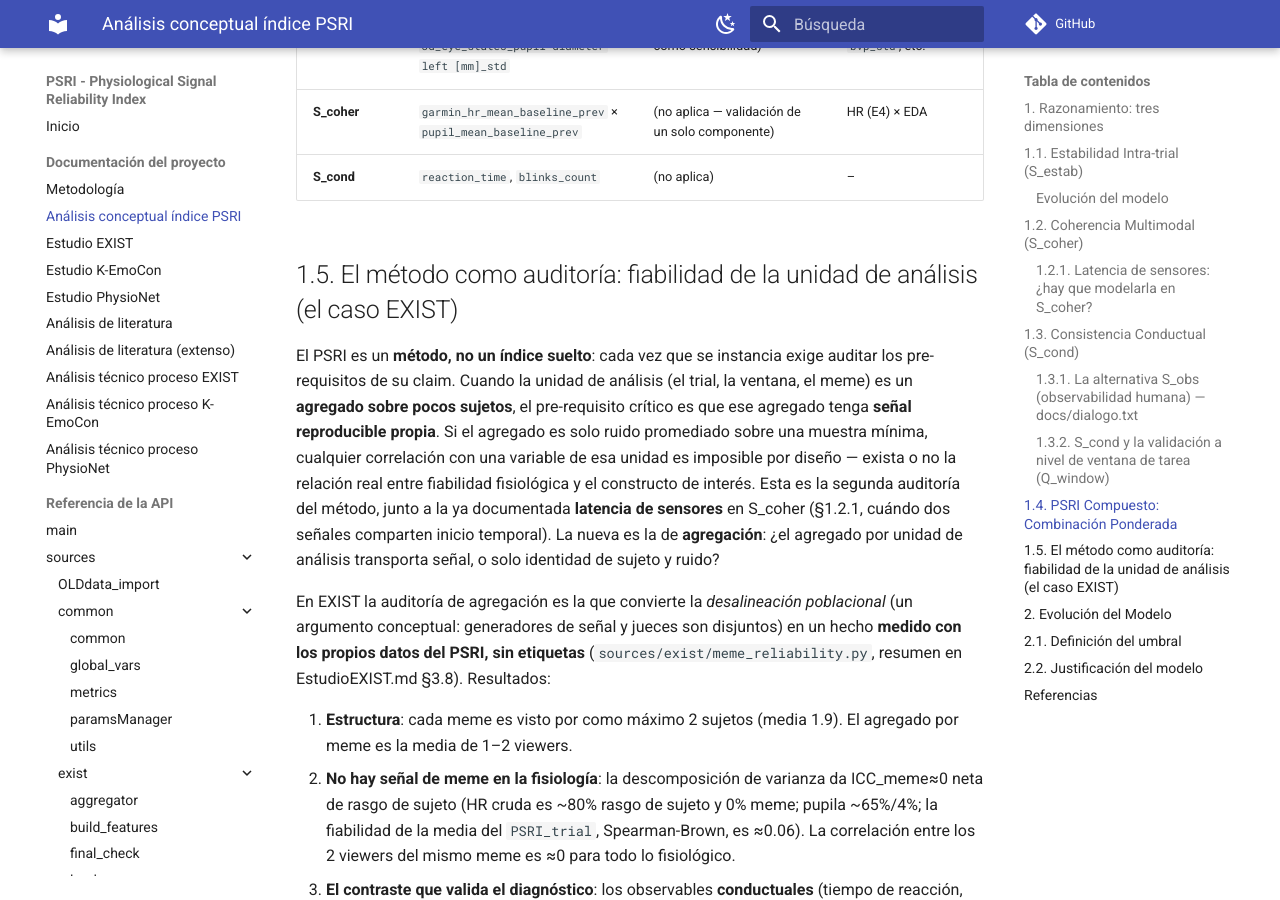
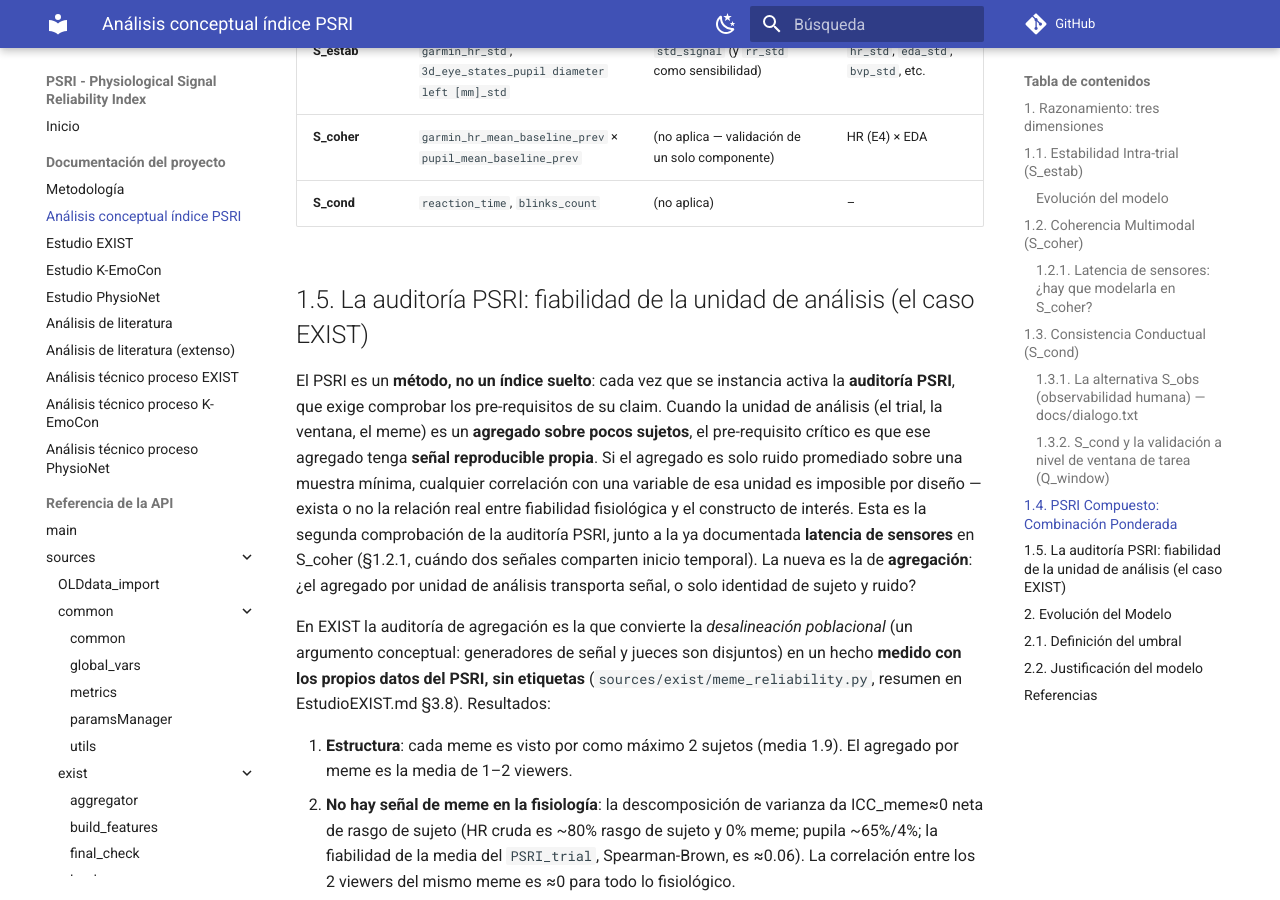
Before and after one commit to enriquegarciaarias/PSRI_Audit, an MkDocs documentation site: the page built from docs/conceptual_psri.md, in a window 1280 px wide and 900 px high, scrolled down 13282 px. Built offline with MkDocs 1.6.1 and Material for MkDocs 9.7.7, drawn with Linux system fonts in a browser that asks for light colours; comment, search, counter and statistics services are not loaded; some of the changed text lies outside the part shown.

Commit message:
Rename audit framework to PSRI audit

```diff
--- a/docs/conceptual_psri.md
+++ b/docs/conceptual_psri.md
@@ -160,7 +160,7 @@ La cuestión empírica (¿existe un desfase sistemático sin corregir?) se valid
 - **El efecto confirmatorio de S_coher es robusto a la latencia plausible.** El pico de la asociación within-de-sujeto S_coher↔desacuerdo está en el lag 0 y sobrevive desplazamientos de ±1 ventana (±5 s), decayendo solo a ±2-3.
 - **El riesgo real es cross-device.** Las señales NeuroSky/Polar empiezan 0-396 s después del E4 (mediana ~112 s): cualquier par S_coher *entre dispositivos* exige verificar la alineación (cross-correlación o grid-check) antes de interpretar la coherencia. Es el caso de EXIST (HR Garmin × pupilómetro), donde esta verificación es parte del protocolo de integración.
 
-Lectura conceptual: **modelar la latencia no es un requisito universal del índice, sino una verificación obligatoria por pares de sensores** — automática cuando el par comparte reloj (K-EmoCon HR-EDA), y explícita cuando los sistemas provienen de dispositivos independientes. El diagnóstico queda como herramienta reutilizable para auditar cualquier nueva instanciación de S_coher, no como una corrección aplicada a los resultados actuales.
+Lectura conceptual: **modelar la latencia no es un requisito universal del índice, sino una verificación obligatoria por pares de sensores** — automática cuando el par comparte reloj (K-EmoCon HR-EDA), y explícita cuando los sistemas provienen de dispositivos independientes. El diagnóstico queda como la comprobación de latencia de la **auditoría PSRI**, reutilizable en cualquier nueva instanciación de S_coher, no como una corrección aplicada a los resultados actuales.
 
 ## 1.3. Consistencia Conductual (S_cond)
 
@@ -247,9 +247,9 @@ Resumen de los campos utilizados:
 | **S_coher** | `garmin_hr_mean_baseline_prev` × `pupil_mean_baseline_prev` | (no aplica — validación de un solo componente) | HR (E4) × EDA |
 | **S_cond** | `reaction_time`, `blinks_count` | (no aplica) | – |
 
-## 1.5. El método como auditoría: fiabilidad de la unidad de análisis (el caso EXIST)
+## 1.5. La auditoría PSRI: fiabilidad de la unidad de análisis (el caso EXIST)
 
-El PSRI es un **método, no un índice suelto**: cada vez que se instancia exige auditar los pre-requisitos de su claim. Cuando la unidad de análisis (el trial, la ventana, el meme) es un **agregado sobre pocos sujetos**, el pre-requisito crítico es que ese agregado tenga **señal reproducible propia**. Si el agregado es solo ruido promediado sobre una muestra mínima, cualquier correlación con una variable de esa unidad es imposible por diseño — exista o no la relación real entre fiabilidad fisiológica y el constructo de interés. Esta es la segunda auditoría del método, junto a la ya documentada **latencia de sensores** en S_coher (§1.2.1, cuándo dos señales comparten inicio temporal). La nueva es la de **agregación**: ¿el agregado por unidad de análisis transporta señal, o solo identidad de sujeto y ruido?
+El PSRI es un **método, no un índice suelto**: cada vez que se instancia activa la **auditoría PSRI**, que exige comprobar los pre-requisitos de su claim. Cuando la unidad de análisis (el trial, la ventana, el meme) es un **agregado sobre pocos sujetos**, el pre-requisito crítico es que ese agregado tenga **señal reproducible propia**. Si el agregado es solo ruido promediado sobre una muestra mínima, cualquier correlación con una variable de esa unidad es imposible por diseño — exista o no la relación real entre fiabilidad fisiológica y el constructo de interés. Esta es la segunda comprobación de la auditoría PSRI, junto a la ya documentada **latencia de sensores** en S_coher (§1.2.1, cuándo dos señales comparten inicio temporal). La nueva es la de **agregación**: ¿el agregado por unidad de análisis transporta señal, o solo identidad de sujeto y ruido?
 
 En EXIST la auditoría de agregación es la que convierte la *desalineación poblacional* (un argumento conceptual: generadores de señal y jueces son disjuntos) en un hecho **medido con los propios datos del PSRI, sin etiquetas** (`sources/exist/meme_reliability.py`, resumen en EstudioEXIST.md §3.8). Resultados:
 
```
